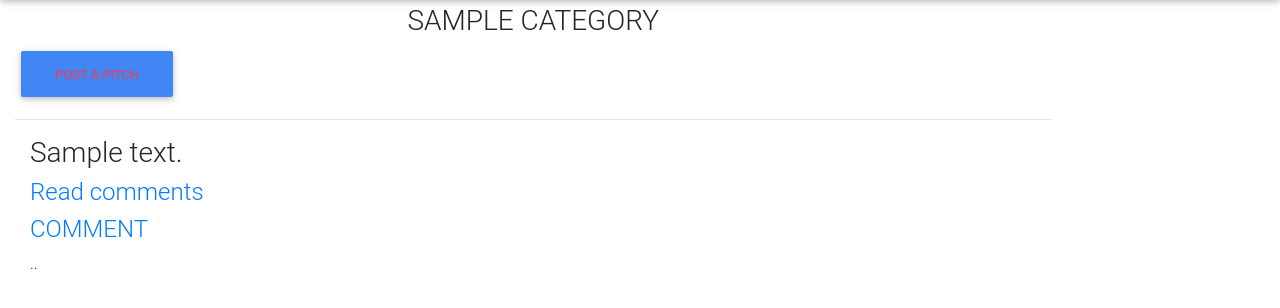
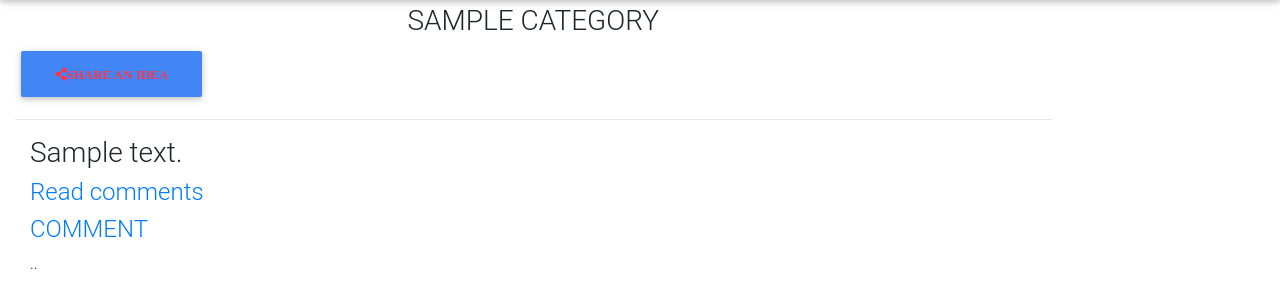
Before and after one commit to JOFLIX/pitcherz, a Flask app: page /categories/1 in a window 1280 px wide. Shown: the part 64-372 px from the top of the page. Run offline with Flask 2, Linux system fonts and the light colour scheme; tables that the repository leaves empty hold one stand-in row (values such as "Sample post"); some libraries are stand-ins or nearby versions.

Commit message:
created cartegories

```diff
--- a/app/templates/category.html
+++ b/app/templates/category.html
@@ -4,7 +4,7 @@
 {% block content %}
   <div class=" col-md-10 col-md-offset-1 col-sm-12">
       <h3 class="text-center">{{category.name|upper}}</h3>
-       <a class="btn btn-primary text-center text-danger " href="/category/new-pitch/{{category.id}}"> Post a Pitch</a>
+       <a class="btn btn-primary text-center text-danger " href="/category/new-pitch/{{category.id}}"><i class="fas fa-share-alt">Share an idea</i></a>
        <HR>
   </div>
 
```
